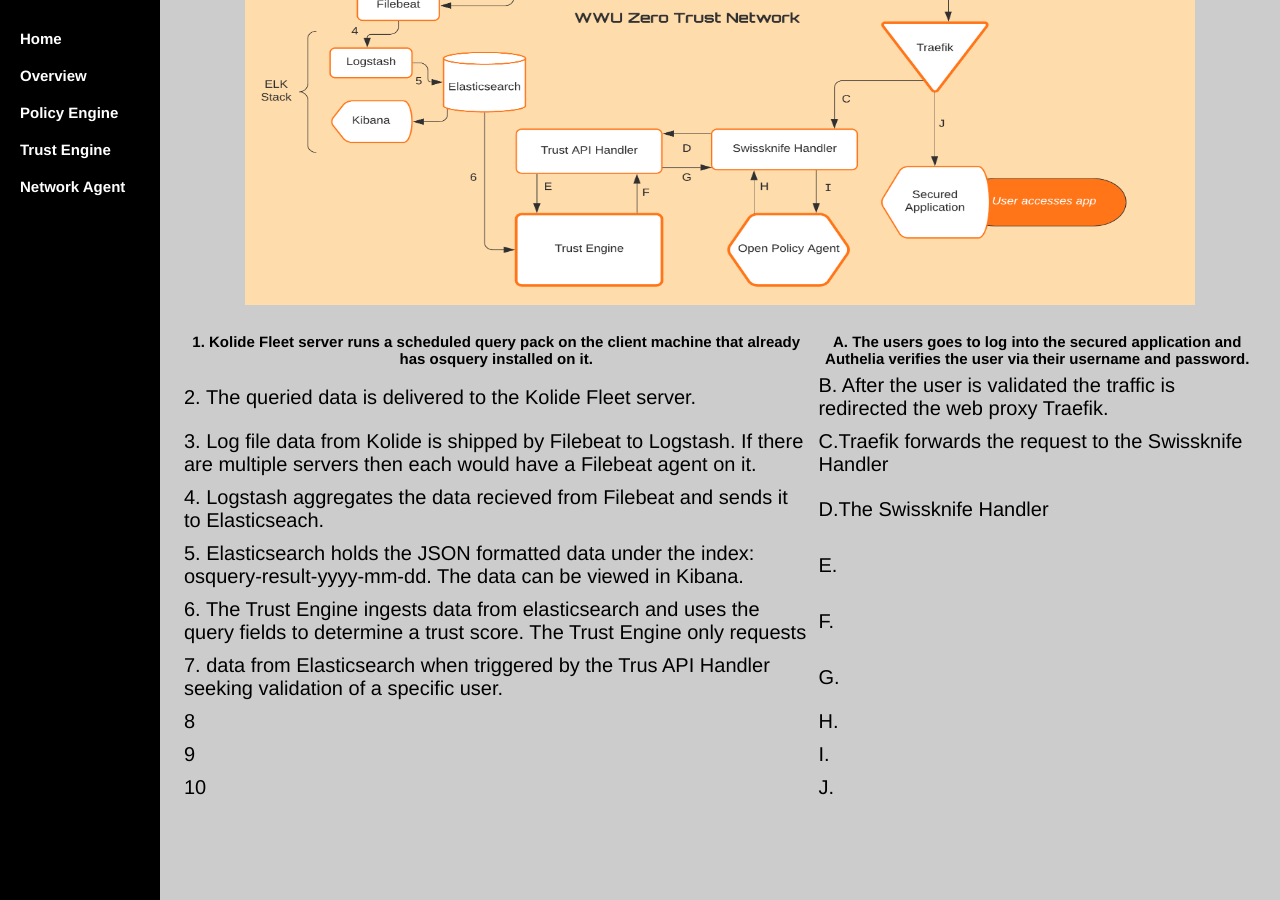
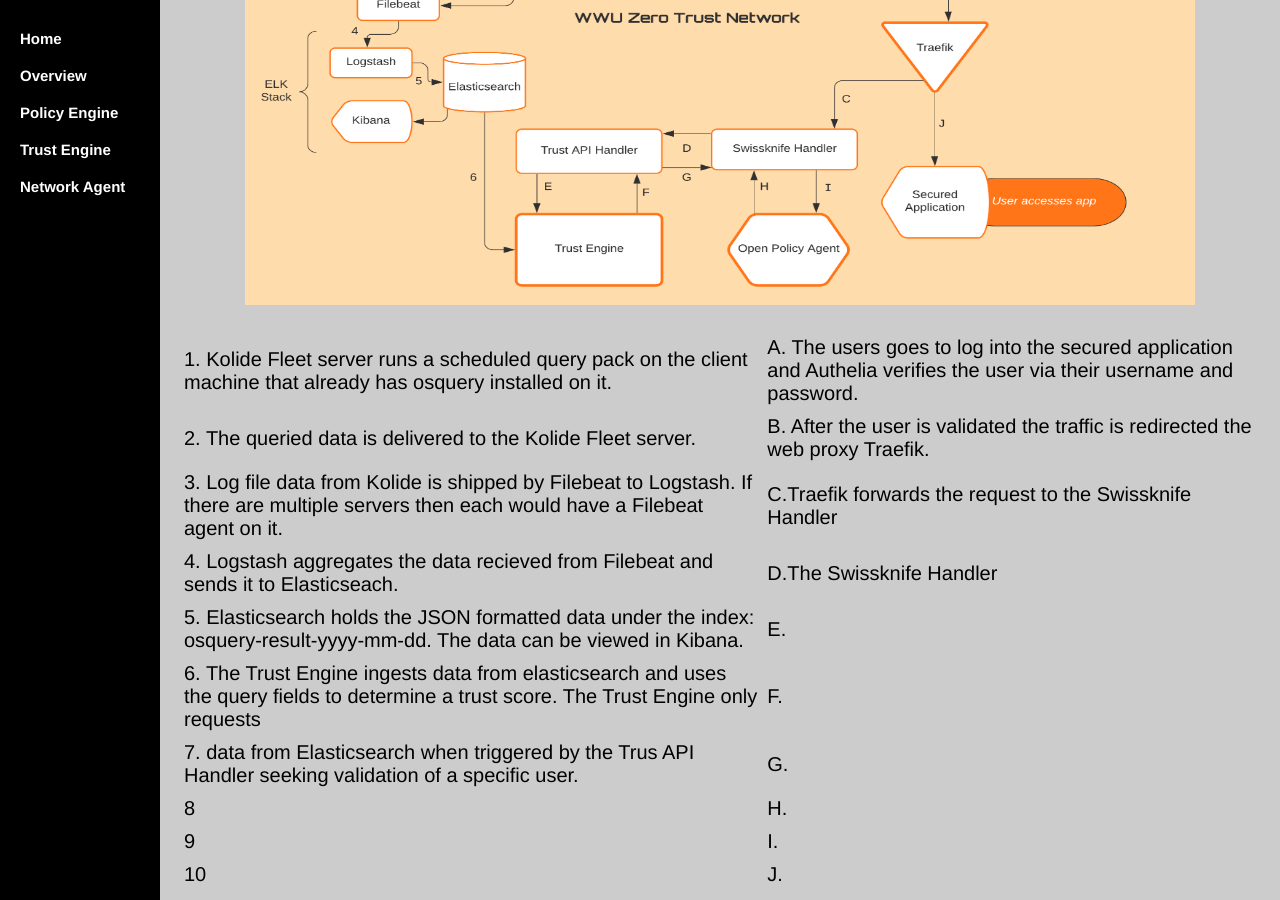
Before and after one commit to WWUZeroTrust/WWUZeroTrust.github.io, a Jekyll site: the page Documentation/index.html, which Jekyll copies as it is, in a window 1280 px wide and 900 px high, scrolled down 941 px. Built offline with Jekyll 4.4.1, drawn with Linux system fonts in a browser that asks for light colours.

Commit message:
Update index.html

```diff
--- a/Documentation/index.html
+++ b/Documentation/index.html
@@ -91,7 +91,7 @@
   		<img src="/image/Flowchart.png" alt="hi" class="inline" height="500" width="950"/>
 	</p>
 	<table class="tableizer-table">
-<thead><tr class="tableizer-firstrow"><th>1. Kolide Fleet server runs a scheduled query pack on the client machine that already has osquery installed on it.</th><th>A. The users goes to log into the secured application and Authelia verifies the user via their username and password.</th></tr></thead><tbody>
+<thead><tr class="tableizer-firstrow"><td>1. Kolide Fleet server runs a scheduled query pack on the client machine that already has osquery installed on it.</td><td>A. The users goes to log into the secured application and Authelia verifies the user via their username and password.</td></tr></thead><tbody>
  <tr><td>2. The queried data is delivered to the Kolide Fleet server.</td><td>B. After the user is validated the traffic is redirected the web proxy Traefik.</td></tr>
  <tr><td>3. Log file data from Kolide is shipped by Filebeat to Logstash. If there are multiple servers then each would have a Filebeat agent on it.</td><td>C.Traefik forwards the request to the Swissknife Handler</td></tr>
  <tr><td>4. Logstash aggregates the data recieved from Filebeat and sends it to Elasticseach.</td><td>D.The Swissknife Handler</td></tr>
```
